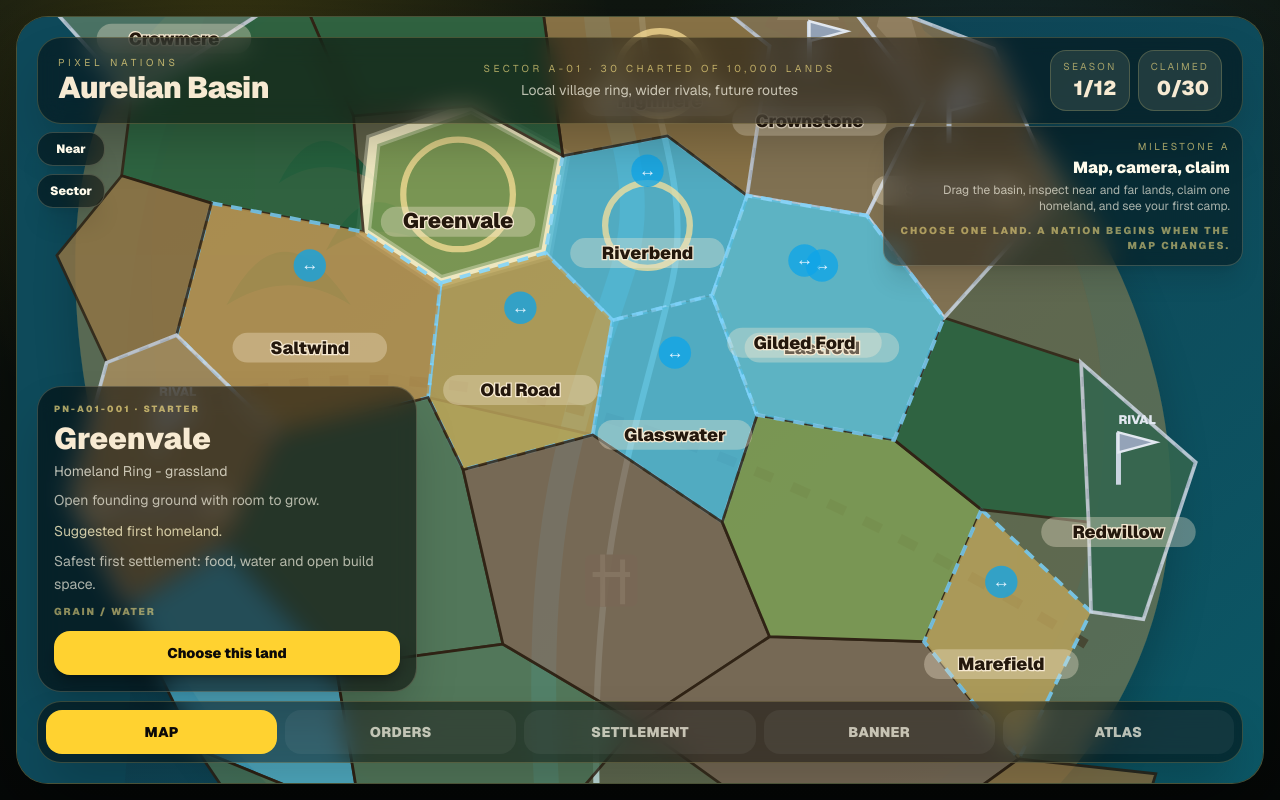
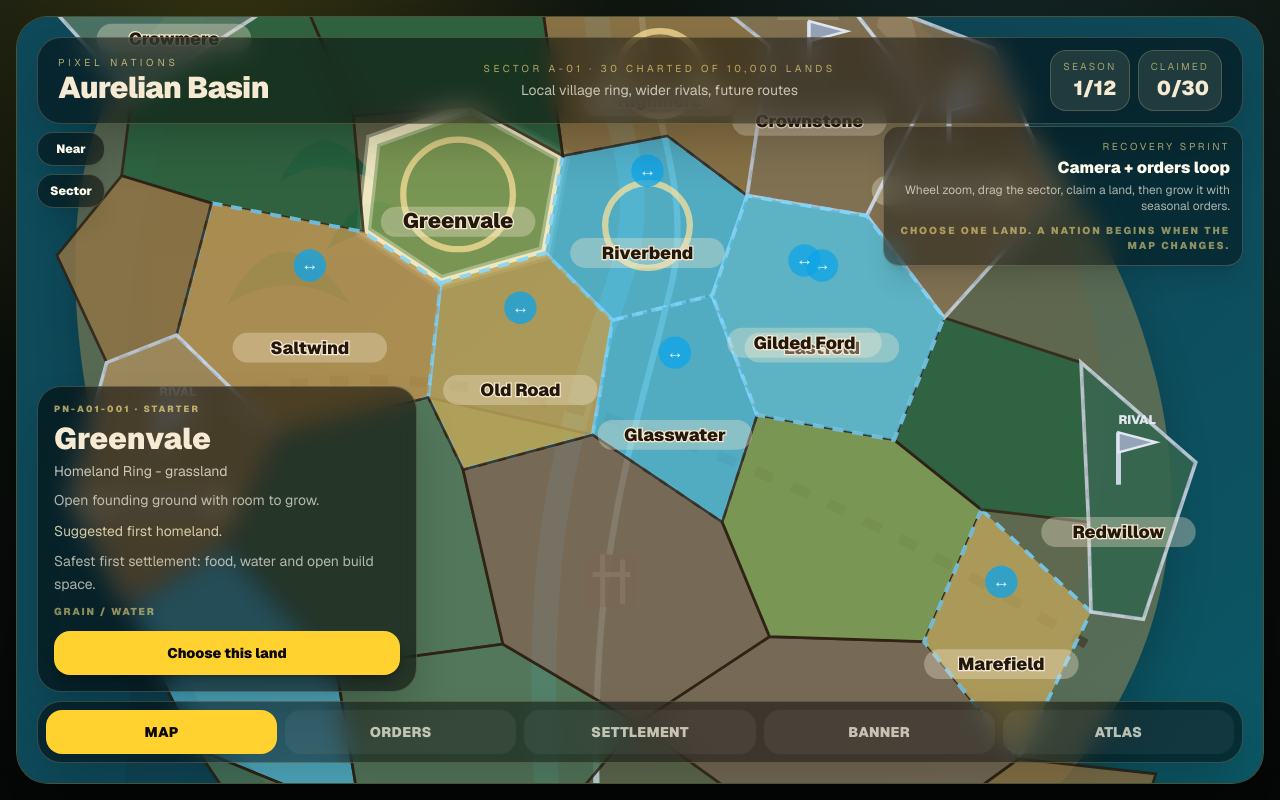
Before and after one commit to tomat60/pixel-nations, a Next.js app: page /play in a window 1280 px wide. Built offline with nearby package versions, Linux system fonts and the light colour scheme.

Commit message:
feat: surface orders loop on play map

```diff
--- a/app/play/page.tsx
+++ b/app/play/page.tsx
@@ -4,6 +4,7 @@ import { useMemo, useReducer } from "react";
 import { BottomDock } from "./components/BottomDock";
 import { LandSheet } from "./components/LandSheet";
 import { MapStage } from "./components/MapStage";
+import { OrdersPanel } from "./components/OrdersPanel";
 import { TopBar } from "./components/TopBar";
 import { getSelectedPlot, initialPlayState, playReducer } from "./lib/play-state";
 
@@ -20,19 +21,28 @@ export default function PlayPrototypePage() {
           <TopBar state={state} />
 
           <div className="pointer-events-none absolute right-3 top-[5.9rem] z-20 max-w-[192px] rounded-2xl border border-amber-100/20 bg-black/42 p-2.5 text-right shadow-xl backdrop-blur-md md:right-5 md:top-[6.8rem] md:max-w-[360px] md:p-3">
-            <p className="text-[8px] uppercase tracking-[0.22em] text-amber-200/65 md:text-[10px] md:tracking-[0.26em]">Milestone A</p>
-            <p className="mt-1 text-xs font-black leading-tight text-amber-50 md:text-base">Map, camera, claim</p>
-            <p className="mt-1 text-[10px] leading-snug text-amber-50/65 md:text-xs">Drag the basin, inspect near and far lands, claim one homeland, and see your first camp.</p>
+            <p className="text-[8px] uppercase tracking-[0.22em] text-amber-200/65 md:text-[10px] md:tracking-[0.26em]">Recovery sprint</p>
+            <p className="mt-1 text-xs font-black leading-tight text-amber-50 md:text-base">Camera + orders loop</p>
+            <p className="mt-1 text-[10px] leading-snug text-amber-50/65 md:text-xs">Wheel zoom, drag the sector, claim a land, then grow it with seasonal orders.</p>
             <p className="mt-2 hidden text-[10px] font-black uppercase tracking-[0.2em] text-amber-200/55 md:block">{state.lastEvent}</p>
           </div>
 
           <LandSheet selected={selected} state={state} dispatch={dispatch} />
+          <OrdersPanel state={state} dispatch={dispatch} />
 
-          {state.view !== "map" && (
-            <div className="absolute bottom-[4.7rem] right-3 z-20 hidden w-[360px] rounded-3xl border border-amber-100/20 bg-black/55 p-4 shadow-2xl backdrop-blur-md md:block">
-              <p className="text-[10px] uppercase tracking-[0.24em] text-amber-200/65">{state.view} panel</p>
-              <h3 className="mt-1 text-xl font-black">Still on the map</h3>
-              <p className="mt-2 text-sm leading-relaxed text-amber-50/68">Panels explain the realm without leaving `/play`. Season orders and visible consequences unlock in Milestone B.</p>
+          {state.view === "chronicle" && (
+            <div data-qa="chronicle-panel" className="absolute bottom-[4.7rem] right-3 z-20 hidden w-[390px] rounded-3xl border border-amber-100/20 bg-black/60 p-4 shadow-2xl backdrop-blur-md md:block">
+              <p className="text-[10px] uppercase tracking-[0.24em] text-amber-200/65">Chronicle</p>
+              <h3 className="mt-1 text-xl font-black">What changed</h3>
+              <div className="mt-3 space-y-2">
+                {state.chronicle.slice(0, 4).map((entry) => (
+                  <article key={`${entry.season}-${entry.title}`} className="rounded-2xl border border-amber-100/12 bg-amber-100/8 p-3">
+                    <p className="text-[9px] font-black uppercase tracking-[0.18em] text-amber-200/50">Season {entry.season}</p>
+                    <p className="mt-1 text-sm font-black text-amber-50">{entry.title}</p>
+                    <p className="mt-1 text-xs leading-relaxed text-amber-50/62">{entry.body}</p>
+                  </article>
+                ))}
+              </div>
             </div>
           )}
 
```
